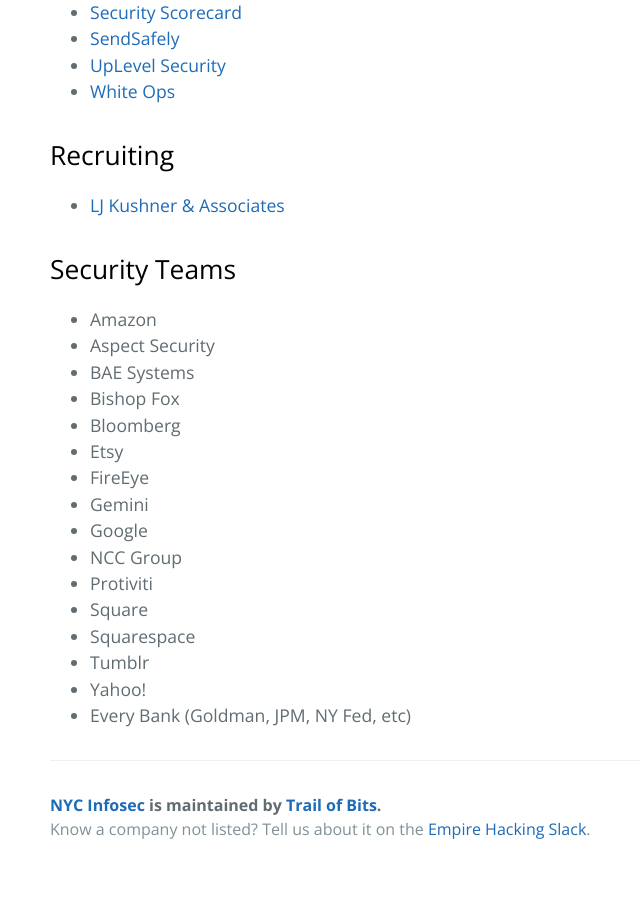
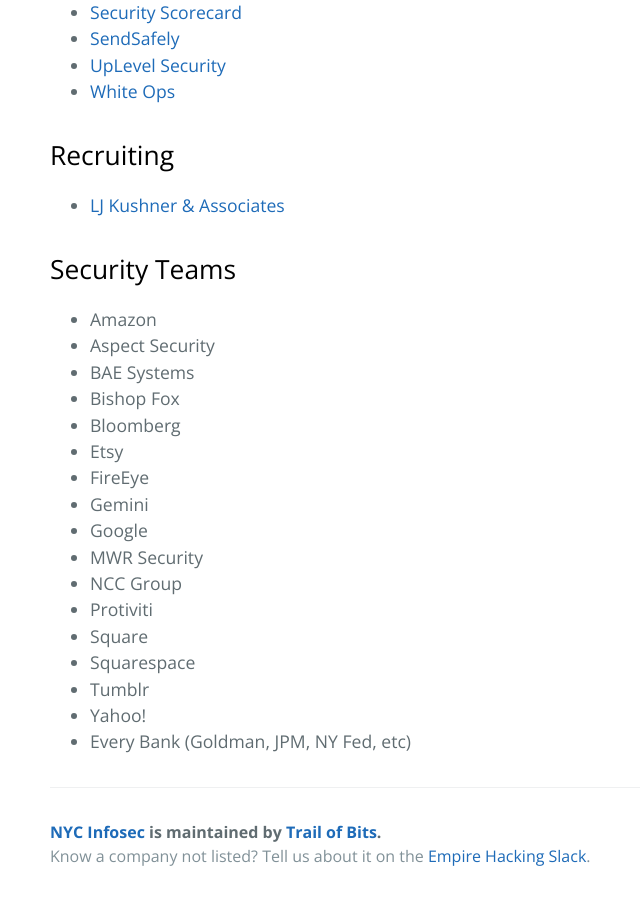
Before and after one commit to trailofbits/nyc-infosec, a Jekyll site: the page built from companies.md, in a window 1280 px wide and 900 px high, scrolled down 1068 px. Shown: the whole window, without its empty margins (174-814 px from the left). Built offline with Jekyll 4.4.1, drawn with Linux system fonts in a browser that asks for light colours; before the commit the page ends 1941 px from its top, so only the background shows below that.

Commit message:
Update companies.md

```diff
--- a/companies.md
+++ b/companies.md
@@ -49,6 +49,7 @@
 * FireEye
 * Gemini
 * Google
+* MWR Security
 * NCC Group
 * Protiviti
 * Square
```
